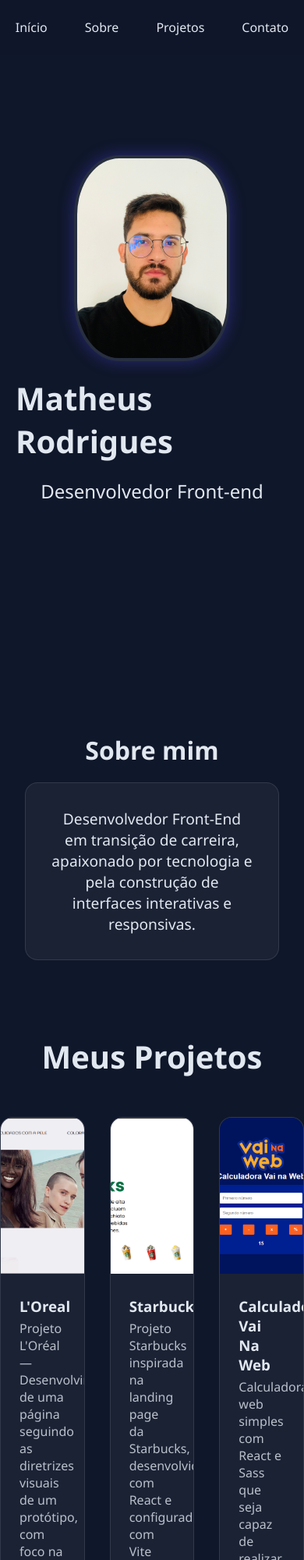
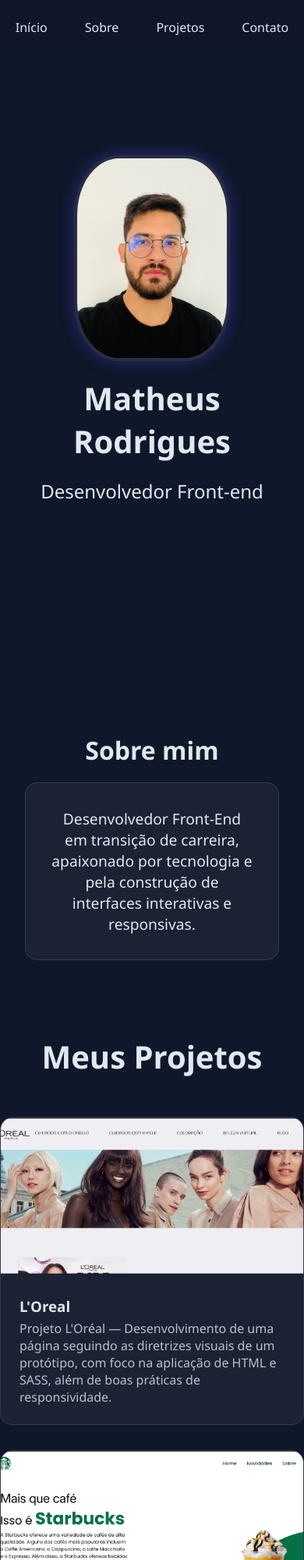
Before and after one commit to Matheus-SRodrigues/portfolio, a plain HTML site: page index.html in a window 390 px wide. Shown: the top 2000 px of the page at 78% size. Drawn offline with Linux system fonts and the light colour scheme.

Commit message:
adicioanando Media Queries paraa ficar responsivo

```diff
--- a/index.html
+++ b/index.html
@@ -5,6 +5,7 @@
     <meta charset="UTF-8">
     <meta name="viewport" content="width=device-width, initial-scale=1.0">
     <link rel="stylesheet" href="style.css">
+    <link rel="stylesheet" href="media.css">
     <title>Meu Portfólio | Matheus Rodrigues</title>
 </head>
 
--- /dev/null
+++ b/media.scss
@@ -0,0 +1,14 @@
+@media screen and (max-width:760px){
+
+
+h1 {
+   text-align: center;
+}
+
+.projetos-caixa{
+   display: flex;
+   flex-direction: column;
+}
+
+
+   }
```
Also changed, not shown: media.css (added), 1 other file.
